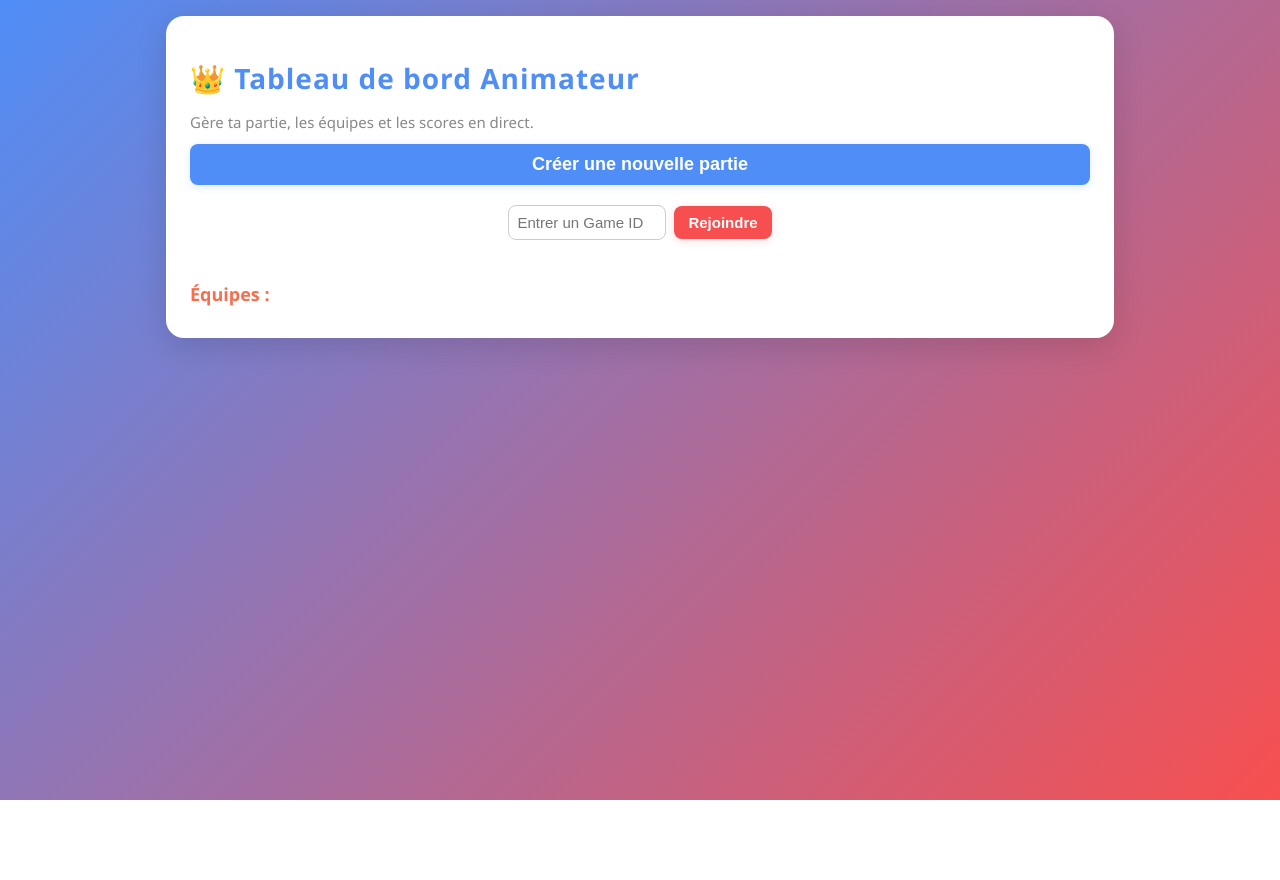
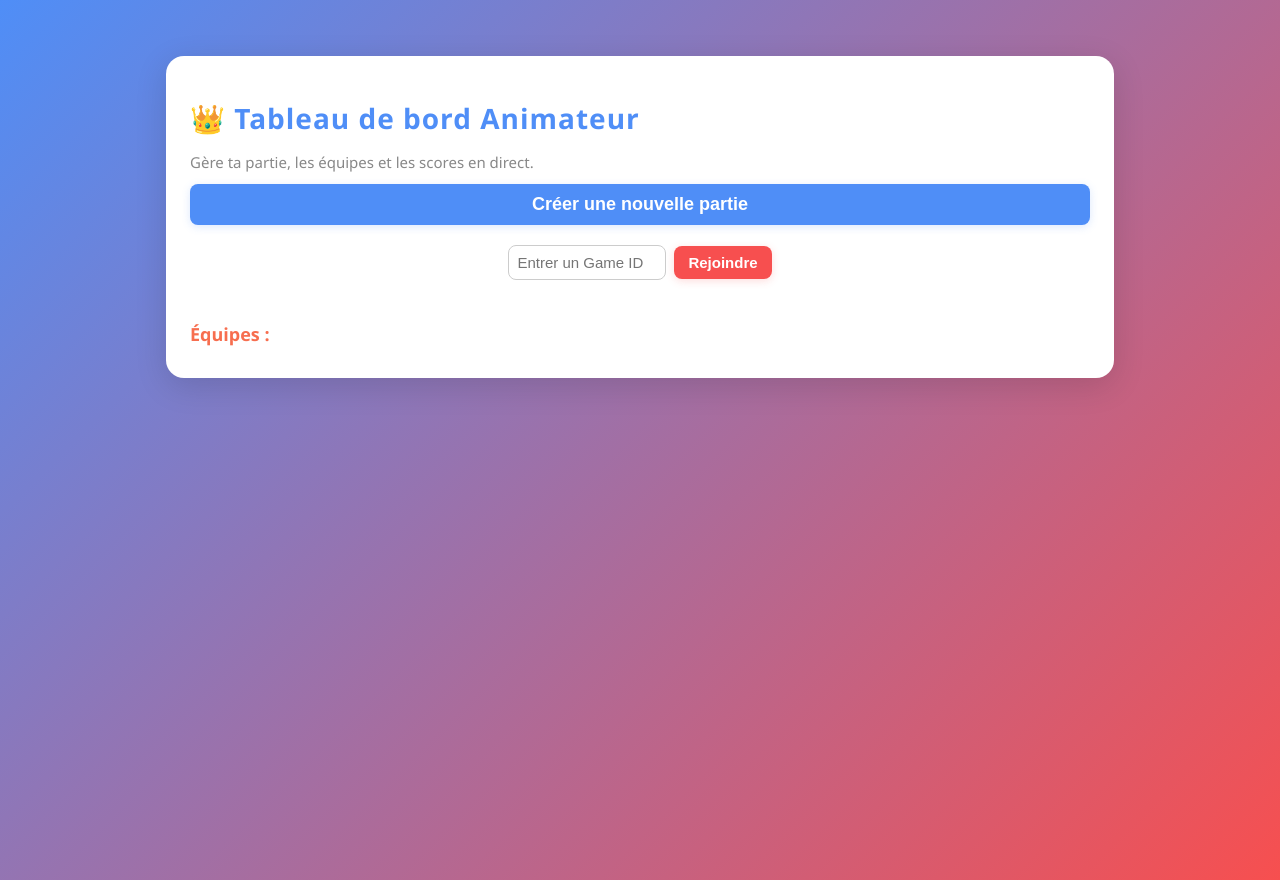
Before and after one commit to Chauseth/blindtest-app, a React (Create React App) app: page /host in a window 1280 px wide. Before the commit the page ends 800 px from the top, so only its background shows below. Built offline with nearby package versions, Linux system fonts and the light colour scheme.

Commit message:
Fix du son du buzzer en changeant de musique. Ajout instructions copilot. Adaptation css

```diff
--- a/src/common/AppTheme.module.css
+++ b/src/common/AppTheme.module.css
@@ -8,7 +8,7 @@ body {
   min-height: 100vh;
   background: linear-gradient(135deg, #4F8EF7 0%, #f74f4f 100%);
   font-family: 'Segoe UI', Arial, sans-serif;
-  padding: 0;
+  padding: 40px;
   margin: 0;
 }
 
@@ -19,7 +19,7 @@ body {
   padding: 40px 32px;
   max-width: 480px;
   width: 100%;
-  margin: 32px auto 0 auto;
+  margin: 0px auto;
   text-align: center;
 }
 
--- a/src/host/HostDashboard.tsx
+++ b/src/host/HostDashboard.tsx
@@ -91,15 +91,18 @@ const HostDashboard = () => {
   }, [gameId, hasBuzzed]);
 
   // Ajoute cet effet pour la pause automatique
+  // Joue le son du buzz uniquement quand hasBuzzed passe de false à true
+  const prevHasBuzzedRef = useRef(false);
   useEffect(() => {
-    if (player && hasBuzzed) {
-      player.pauseVideo();
+    if (hasBuzzed && !prevHasBuzzedRef.current) {
+      if (player) player.pauseVideo();
       if (buzzSound.current) {
         buzzSound.current.currentTime = 0;
         buzzSound.current.play();
       }
     }
-  }, [player, hasBuzzed]);
+    prevHasBuzzedRef.current = hasBuzzed;
+  }, [hasBuzzed, player]);
 
   const updateScore = async (playerId: string, newScore: number) => {
     await axios.patch(`${API_URL}/players/${playerId}/score`, { score: newScore });
```
Also changed, not shown: 1 other file (tests, documents, lock files or other folders).
